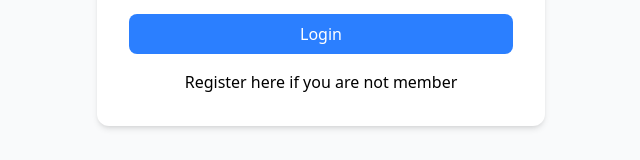
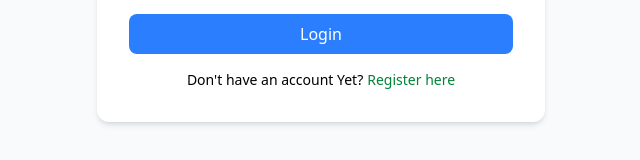
Before and after one commit to gitdevjin/talk-n-talk-client, a Next.js app: page /auth/login in a window 1280 px wide. Shown: the part 350-510 px from the top of the page, without its empty margins (319-959 px from the left). Built offline with nearby package versions, Linux system fonts and the light colour scheme; no server answers.

Commit message:
register page updated

```diff
--- a/src/app/auth/login/page.tsx
+++ b/src/app/auth/login/page.tsx
@@ -61,9 +61,16 @@ export default function LoginPage() {
             {loading ? "Logging in..." : "Login"}
           </button>
 
-          <Link href="/auth/register">
-            <div className="flex justify-center">Register here if you are not member</div>
-          </Link>
+          <div className="flex justify-center text-sm">
+            Don't have an account Yet?{" "}
+            <button
+              type="button"
+              onClick={() => router.push("/auth/register")}
+              className="text-green-700 hover:underline ml-1 hover:cursor-pointer"
+            >
+              Register here
+            </button>
+          </div>
         </form>
       </div>
     </div>
--- a/src/app/auth/register/page.tsx
+++ b/src/app/auth/register/page.tsx
@@ -19,7 +19,7 @@ export default function RegisterPage() {
     setError(null);
 
     try {
-      await register(username, email, password); // register handles API + token
+      await register(email, password, username); // register handles API + token
       router.push("/client/dm/friend"); // redirect after signup
     } catch (err) {
       setError(`Registration Failed: ${err}`);
--- a/src/hooks/use-user.tsx
+++ b/src/hooks/use-user.tsx
@@ -77,9 +77,18 @@ export const UserProvider = ({ children }: { children: ReactNode }) => {
   }, []);
 
   const register = async (email: string, password: string, username: string) => {
+    console.log(email, password, username);
     const res = await fetch(`${process.env.NEXT_PUBLIC_TNT_SERVER_URL}/auth/register/email`, {
       method: "POST",
       credentials: "include",
+      headers: {
+        "Content-Type": "application/json",
+      },
+      body: JSON.stringify({
+        email,
+        password,
+        username,
+      }),
     });
 
     const data = await res.json();
```
